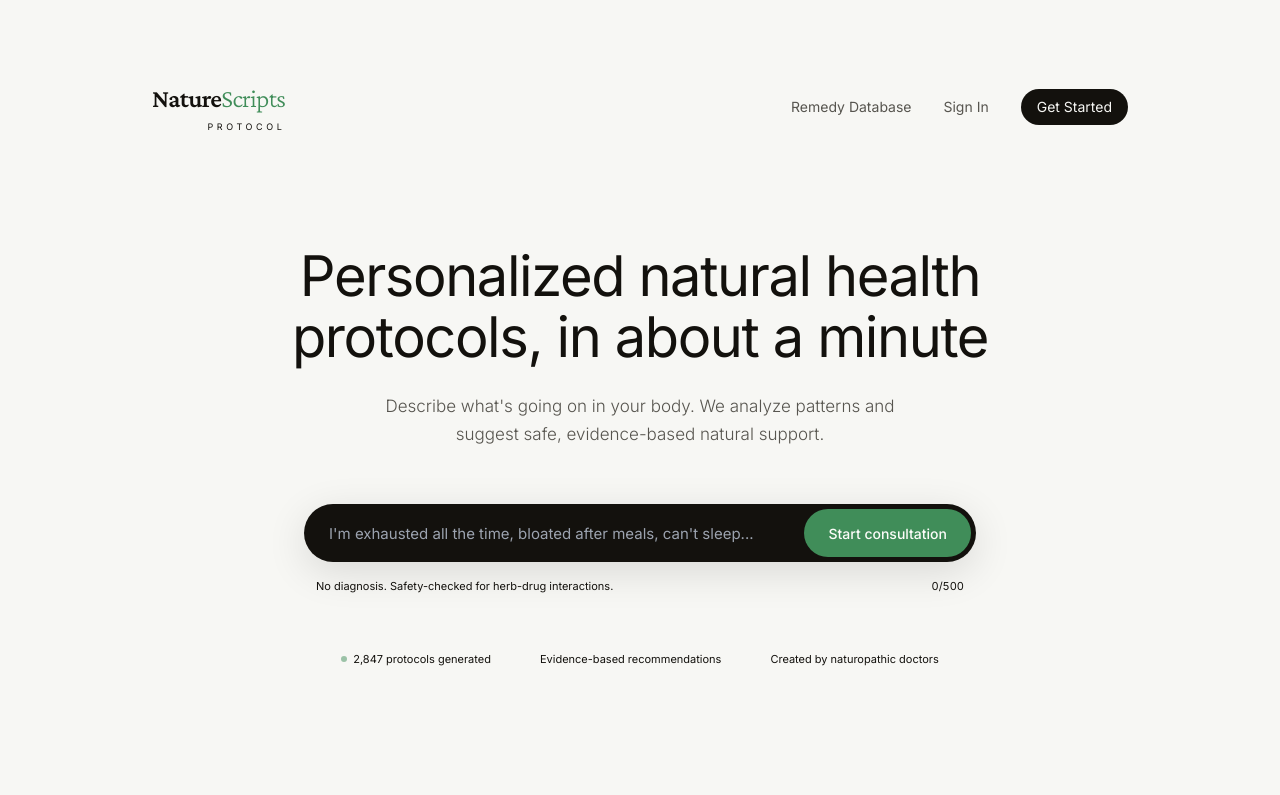
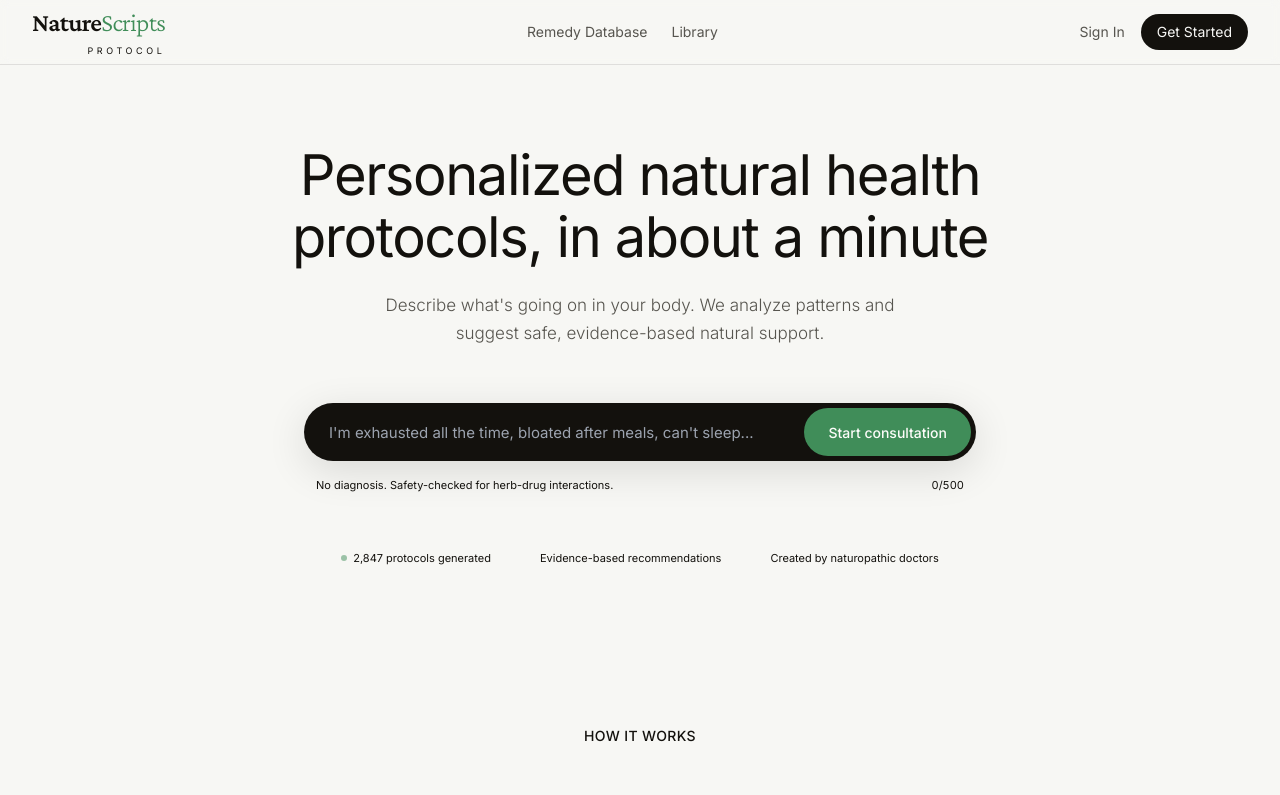
Before and after one commit to joelbyler272/naturescripts, a Next.js app: page / in a window 1280 px wide. Shown: the top 795 px of the page. Built offline with nearby package versions, Linux system fonts and the light colour scheme.

Commit message:
feat: Use same Navigation header on landing page as Remedy Database and Library

```diff
--- a/app/(marketing)/page.tsx
+++ b/app/(marketing)/page.tsx
@@ -2,7 +2,7 @@
 
 import { useState } from "react"
 import Link from "next/link"
-import { Logo } from "@/components/shared/Logo"
+import { Navigation } from "@/components/app/Navigation"
 import { Footer } from "@/components/shared/Footer"
 import { routes } from "@/lib/constants/routes"
 import { colors } from "@/lib/constants/colors"
@@ -12,29 +12,10 @@ export default function LandingPage() {
 
   return (
     <main className="min-h-screen bg-background">
+      {/* Same Navigation as Remedy Database and Library */}
+      <Navigation isAuthenticated={false} />
+
       <div className="mx-auto w-full max-w-5xl px-6 py-12 md:py-20">
-
-        {/* Header / Logo */}
-        <header className="mb-20 md:mb-28 flex items-center justify-between">
-          <Logo showTagline={true} linkToHome={false} />
-
-          {/* Nav Links - minimal for landing */}
-          <nav className="hidden md:flex items-center gap-8">
-            <Link href={routes.remedies} className="text-sm text-muted-foreground hover:text-foreground transition-colors">
-              Remedy Database
-            </Link>
-            <Link href={routes.signIn} className="text-sm text-muted-foreground hover:text-foreground transition-colors">
-              Sign In
-            </Link>
-            <Link
-              href={routes.signUp}
-              className="text-sm px-4 py-2 rounded-full bg-foreground text-background hover:bg-foreground/90 transition-colors"
-            >
-              Get Started
-            </Link>
-          </nav>
-        </header>
-
         {/* Hero */}
         <section className="flex flex-col items-center text-center">
           {/* Headline */}
```
